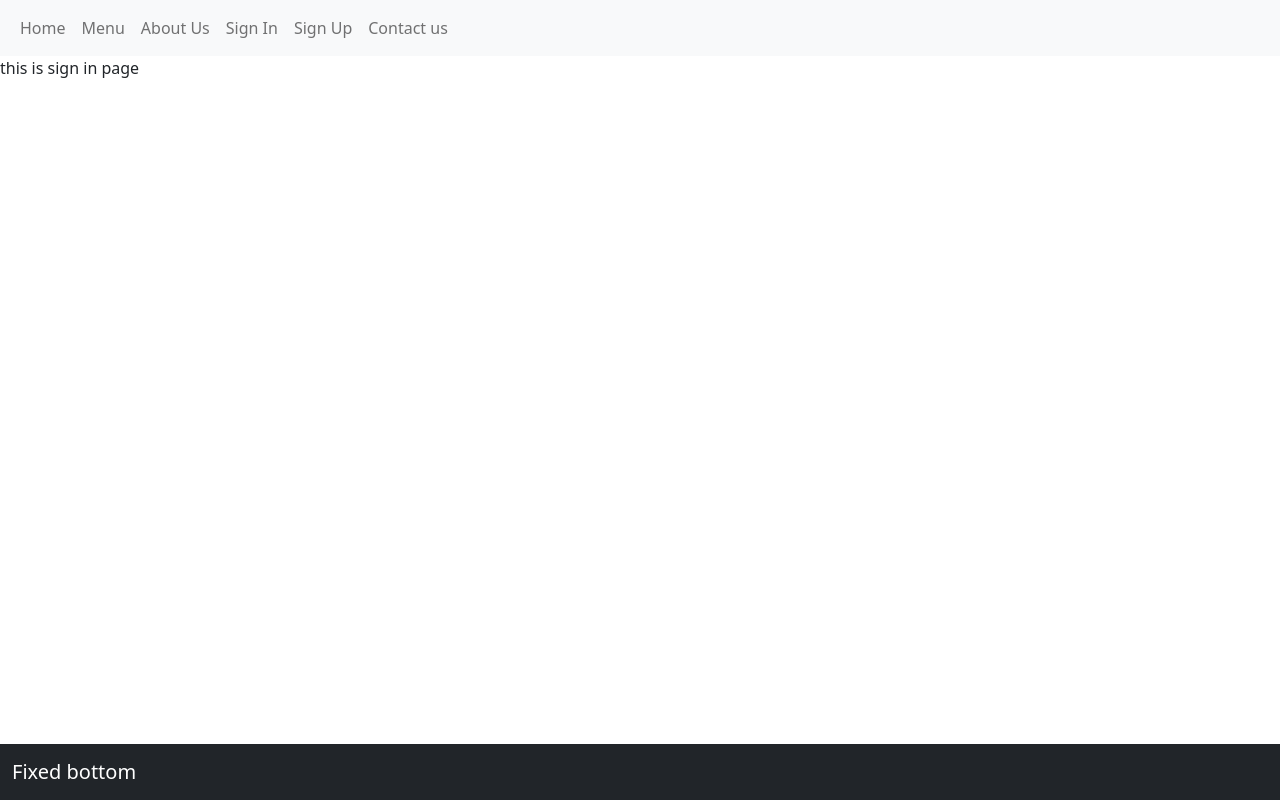
After one commit to kimiakldz/Cafe_Project_G1, a Flask app: template templates/sign_in.html in a window 1280 px wide. The commit adds this page. Run offline with Flask 3, Linux system fonts and the light colour scheme; the template is opened without the code that fills it, so the values that code supplies are empty.

Commit message:
Basic templates page added

```diff
--- /dev/null
+++ b/templates/about.html
@@ -0,0 +1,4 @@
+{% extends "layout.html" %}
+{% block content %}
+
+{% endblock content %}
--- /dev/null
+++ b/templates/contact_us.html
@@ -0,0 +1,4 @@
+{% extends "layout.html" %}
+{% block content %}
+
+{% endblock content %}
--- a/templates/layout.html
+++ b/templates/layout.html
@@ -2,17 +2,54 @@
 <html lang="en">
 <head>
     <meta charset="UTF-8">
-    {% block title %}
+    <!-- CSS only -->
+    <link href="https://cdn.jsdelivr.net/npm/bootstrap@5.2.2/dist/css/bootstrap.min.css" rel="stylesheet" integrity="sha384-Zenh87qX5JnK2Jl0vWa8Ck2rdkQ2Bzep5IDxbcnCeuOxjzrPF/et3URy9Bv1WTRi" crossorigin="anonymous">
    {% if title %}
         <title>{{ title }}</title>
    {% else %}
-            <title>Untitled Page</title>
+        <title>Cafe Project</title>
    {% endif %}
-    {% endblock %}
-
 </head>
 <body>
+    <header>
+        <nav class="navbar navbar-expand-sm bg-light">
+          <div class="container-fluid">
+            <ul class="navbar-nav">
+              <li class="nav-item">
+                <a class="nav-link" href="#">Home</a>
+              </li>
+              <li class="nav-item">
+                <a class="nav-link" href="#">Menu</a>
+              </li>
+              <li class="nav-item">
+                <a class="nav-link" href="#">About Us</a>
+              </li>
+                <li class="nav-item">
+                <a class="nav-link" href="#">Sign In</a>
+              </li>
+                <li class="nav-item">
+                <a class="nav-link" href="#">Sign Up</a>
+              </li>
+                <li class="nav-item">
+                <a class="nav-link" href="#">Contact us</a>
+              </li>
+            </ul>
+          </div>
+        </nav>
+    </header>
+    <main>
         {% block content %}
         {% endblock content %}
+    </main>
+    <footer>
+        <nav class="navbar navbar-expand-sm bg-dark navbar-dark fixed-bottom">
+          <div class="container-fluid">
+            <a class="navbar-brand" href="#">Fixed bottom</a>
+          </div>
+        </nav>
+    </footer>
+<!-- JavaScript Bundle with Popper -->
+<script src="https://cdn.jsdelivr.net/npm/bootstrap@5.2.2/dist/js/bootstrap.bundle.min.js" integrity="sha384-OERcA2EqjJCMA+/3y+gxIOqMEjwtxJY7qPCqsdltbNJuaOe923+mo//f6V8Qbsw3" crossorigin="anonymous"></script>
+
 </body>
 </html>
--- /dev/null
+++ b/templates/menu.html
@@ -0,0 +1,4 @@
+{% extends "layout.html" %}
+{% block content %}
+
+{% endblock content %}
--- /dev/null
+++ b/templates/sign_in.html
@@ -0,0 +1,4 @@
+{% extends "layout.html" %}
+{% block content %}
+<p>this is sign in page</p>
+{% endblock content %}
--- a/view/login.py
+++ b/view/login.py
@@ -0,0 +1 @@
+from form import LoginForm
```
Also changed, not shown: requirements.txt (added, +12 -0 lines), templates/sign_up.html (added, +35 -0 lines). Lines whose indentation alone changed are shown as unchanged.
